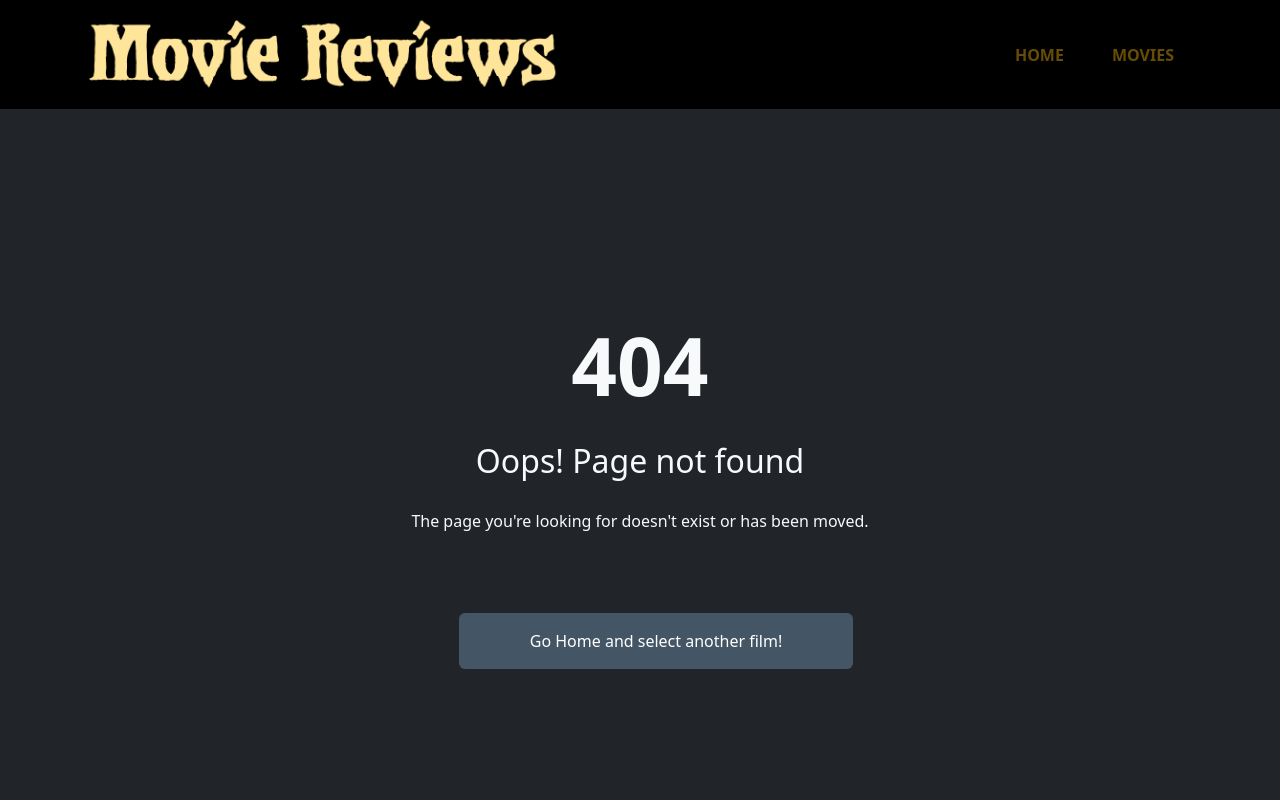
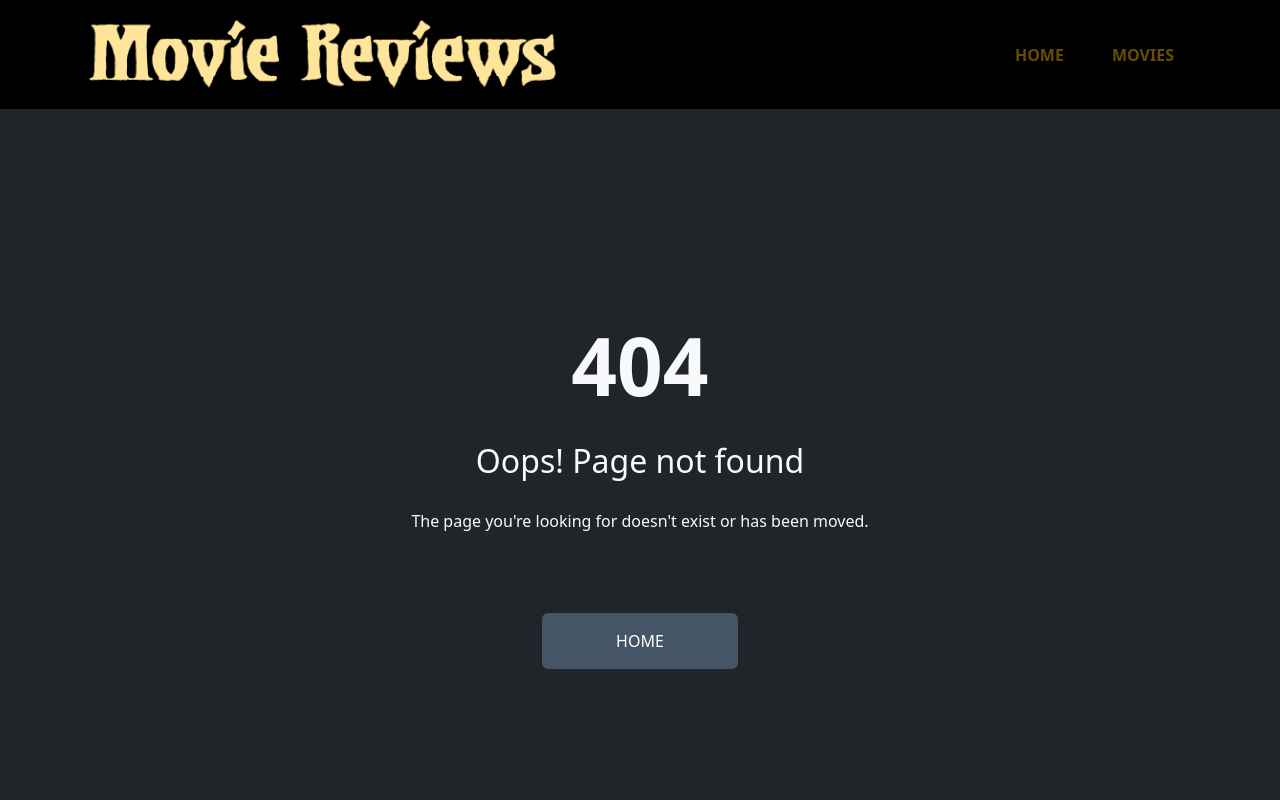
Before and after one commit to Adriano-Rotondo-dev/webapp-react, a React (Vite) app: page /object-not-found in a window 1280 px wide. Shown: the top 800 px of the page. Built offline with nearby package versions, Linux system fonts and the light colour scheme.

Commit message:
fix home btn width inside of ErrorPage component

```diff
--- a/src/pages/ObjectNotFoundPage.jsx
+++ b/src/pages/ObjectNotFoundPage.jsx
@@ -12,8 +12,8 @@ export default function Errorpage() {
               The page you're looking for doesn't exist or has been moved.
             </p>
             <NavLink className="nav-link" to="/" aria-current="page">
-              <button className="btn-404 btn btn-secondary w-100 m-3 p-3 rounded  border-0">
-                Go Home and select another film!
+              <button className="btn-404 btn btn-secondary w-50 m-3 p-3 rounded  border-0">
+                HOME
               </button>
             </NavLink>
           </div>
```
